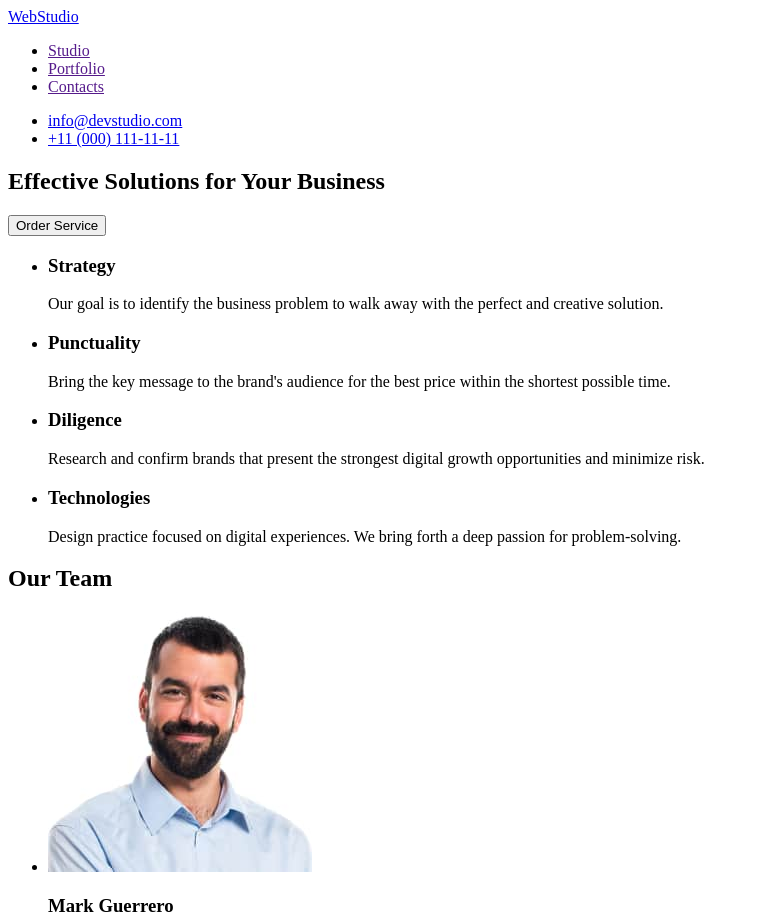
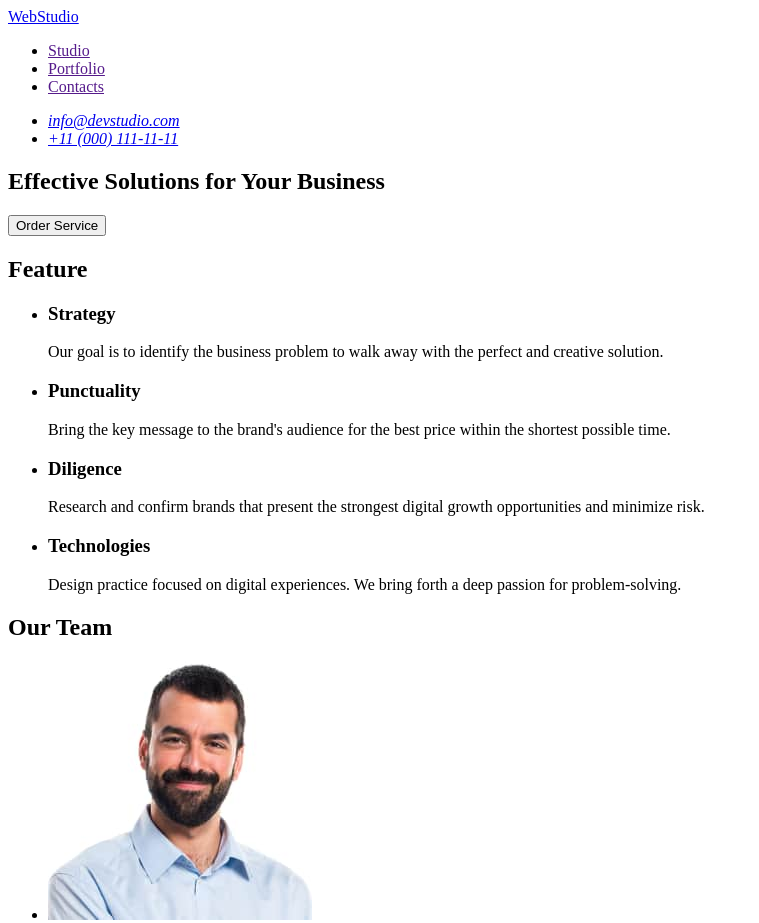
Before and after one commit to shemetuka/goit-markup-hw-01, a plain HTML site: page index.html in a window 1280 px wide. Shown: the top 923 px of the page, without its empty margins (0-759 px from the left). Drawn offline with Linux system fonts and the light colour scheme.

Commit message:
goit-markup-hw-01

```diff
--- a/index.html
+++ b/index.html
@@ -15,18 +15,27 @@
           <li><a href="">Contacts</a></li>
         </ul>
       </nav>
+      <address>
         <ul>
           <li>
-          <a href="Email" target="_blank" rel="noopener noreferrer"
-            >info@devstudio.com</a
+            <a
+              href="href=mailto:info@devstudio.com"
+              target="_blank"
+              rel="noopener noreferrer"
             >
+              info@devstudio.com
+            </a>
           </li>
           <li>
-          <a href="tel" target="_blank" rel="noopener noreferrer"
-            >+11 (000) 111-11-11</a
-          >
+            <a
+              href="tel:+110001111111"
+              target="_blank"
+              rel="noopener noreferrer"
+              >+11 (000) 111-11-11
+            </a>
           </li>
         </ul>
+      </address>
     </header>
     <main>
       <section>
@@ -34,6 +43,7 @@
         <button type="button">Order Service</button>
       </section>
       <section>
+        <h2>Feature</h2>
         <ul>
           <li>
             <h3>Strategy</h3>
@@ -110,13 +120,13 @@
           </li>
         </ul>
       </section>
+    </main>
     <footer>
       <a href="./index.html"> WebStudio </a>
       <p>
-          Increase the flow of customers and sales for your business with
-          digital marketing & growth solutions.
+        Increase the flow of customers and sales for your business with digital
+        marketing & growth solutions.
       </p>
     </footer>
-    </main>
   </body>
 </html>
```
Lines whose indentation alone changed are shown as unchanged.
